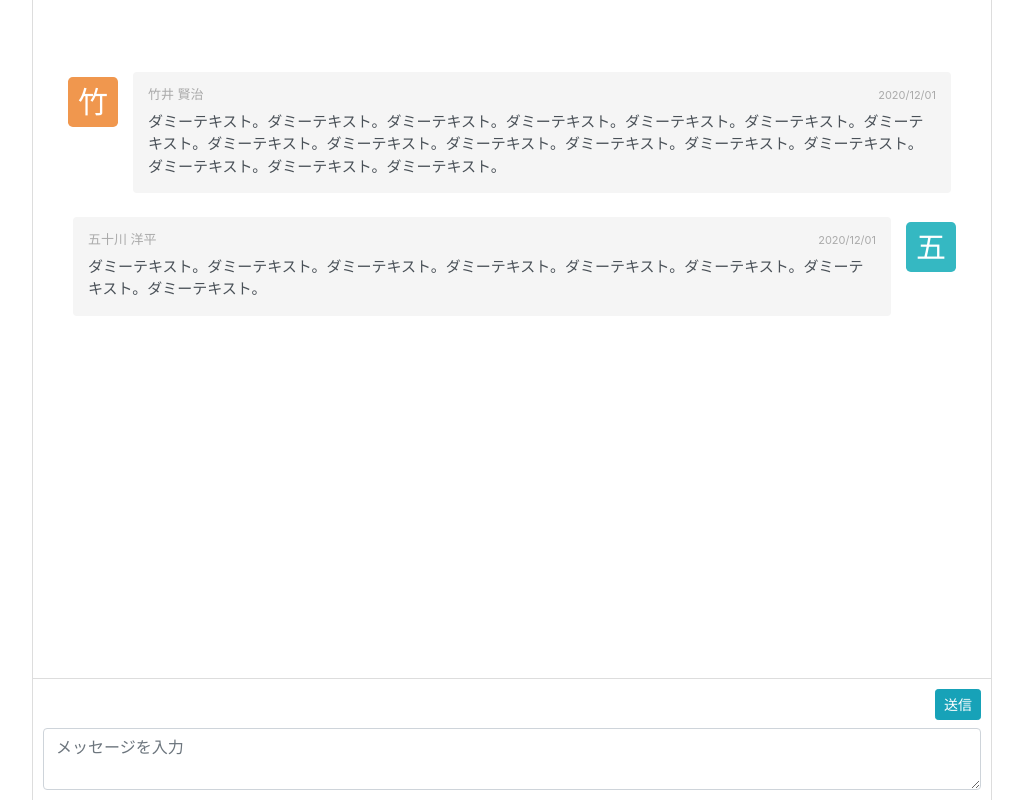
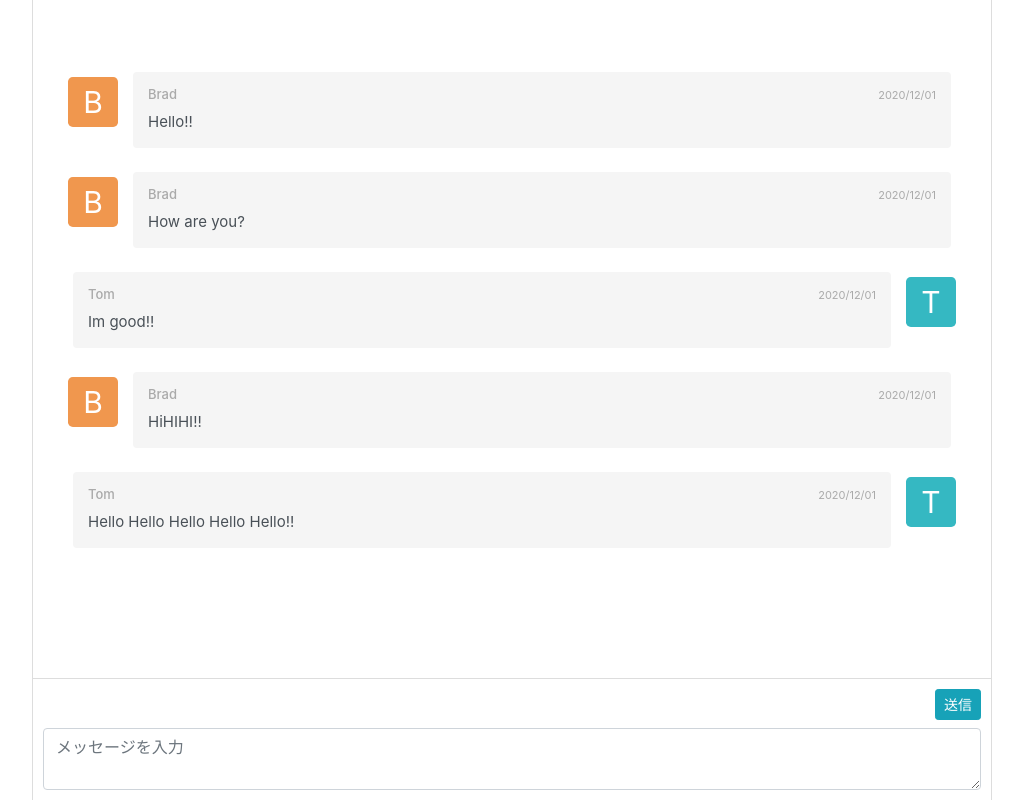
Before and after one commit to Yasu1025/angular-chat, an Angular app: page / in a window 1280 px wide. Shown: the whole page, without its empty margins (128-1151 px from the left). Built offline with nearby package versions, Linux system fonts and the light colour scheme.

Commit message:
【Feature】Add Mock data and change template

```diff
--- a/src/app/app.component.html
+++ b/src/app/app.component.html
@@ -1,31 +1,29 @@
 <div class="page">
   <section class="chat">
     <div class="chat-timeline">
-      <div class="list-group-item list-group-item-action flex-column align-items-start border-0">
+      <div
+        class="list-group-item list-group-item-action flex-column align-items-start border-0"
+        *ngFor="let comment of comments"
+      >
         <div class="media">
-          <div class="media-left">
-            <a href="#" class="icon">竹</a>
+          <div
+            *ngIf="comment.user.uid !== currentUser.uid"
+            class="media-left"
+          >
+            <a href="#" class="icon">{{ comment.user.initial }}</a>
           </div>
           <div class="media-body">
             <div class="d-flex w-100 justify-content-between">
-              <h4 class="media-heading">竹井 賢治</h4>
+              <h4 class="media-heading">{{ comment.user.name }}</h4>
               <small class="media-date">2020/12/01</small>
             </div>
-            <pre>ダミーテキスト。ダミーテキスト。ダミーテキスト。ダミーテキスト。ダミーテキスト。ダミーテキスト。ダミーテキスト。ダミーテキスト。ダミーテキスト。ダミーテキスト。ダミーテキスト。ダミーテキスト。ダミーテキスト。ダミーテキスト。ダミーテキスト。ダミーテキスト。</pre>
+            <pre>{{ comment.message }}</pre>
           </div>
-        </div>
-      </div>
-      <div class="list-group-item list-group-item-action flex-column align-items-start border-0">
-        <div class="media">
-          <div class="media-body">
-            <div class="d-flex w-100 justify-content-between">
-              <h4 class="media-heading">五十川 洋平</h4>
-              <small class="media-date">2020/12/01</small>
-            </div>
-            <pre>ダミーテキスト。ダミーテキスト。ダミーテキスト。ダミーテキスト。ダミーテキスト。ダミーテキスト。ダミーテキスト。ダミーテキスト。</pre>
-          </div>
-          <div class="media-right">
-            <a href="#" class="icon">五</a>
+          <div
+            *ngIf="comment.user.uid === currentUser.uid"
+            class="media-right"
+          >
+            <a href="#" class="icon">{{ comment.user.initial }}</a>
           </div>
         </div>
       </div>
--- a/src/app/app.component.ts
+++ b/src/app/app.component.ts
@@ -1,4 +1,19 @@
 import { Component } from '@angular/core';
+
+import { Comment } from './class/comment';
+import { User } from './class/user';
+
+// temporary Mock data
+const CURRENT_USER: User = new User(1, 'Tom');
+const ANOTHER_USER: User = new User(2, 'Brad');
+
+const COMMENTS: Comment[] = [
+  new Comment(ANOTHER_USER, 'Hello!!'),
+  new Comment(ANOTHER_USER, 'How are you?'),
+  new Comment(CURRENT_USER, 'Im good!!'),
+  new Comment(ANOTHER_USER, 'HiHIHI!!'),
+  new Comment(CURRENT_USER, 'Hello Hello Hello Hello Hello!!')
+]
 
 @Component({
   selector: 'ac-root',
@@ -6,5 +21,6 @@ import { Component } from '@angular/core';
   styleUrls: ['./app.component.css']
 })
 export class AppComponent {
-  title = 'angular-chat';
+  comments = COMMENTS;
+  currentUser = CURRENT_USER;
 }
--- /dev/null
+++ b/src/app/class/comment.ts
@@ -0,0 +1,6 @@
+import { User } from './user';
+
+export class Comment {
+
+  constructor(public user: User, public message: string) {}
+}
--- /dev/null
+++ b/src/app/class/user.ts
@@ -0,0 +1,8 @@
+export class User {
+
+  initial: string;
+
+  constructor(public uid: number, public name: string){
+    this.initial = name.slice(0, 1);
+  }
+}
```
Also changed, not shown: 2 other files (tests, documents, lock files or other folders).
